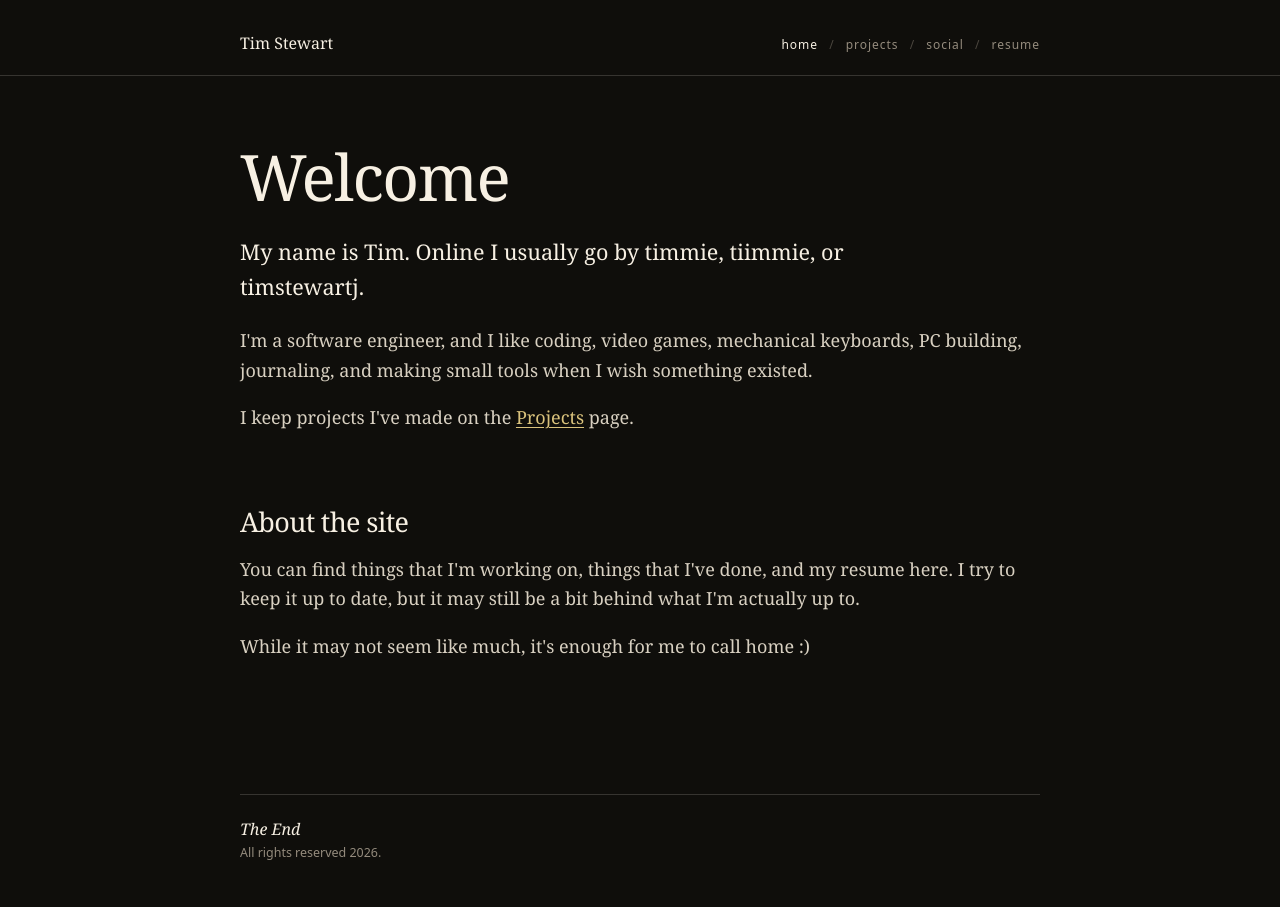
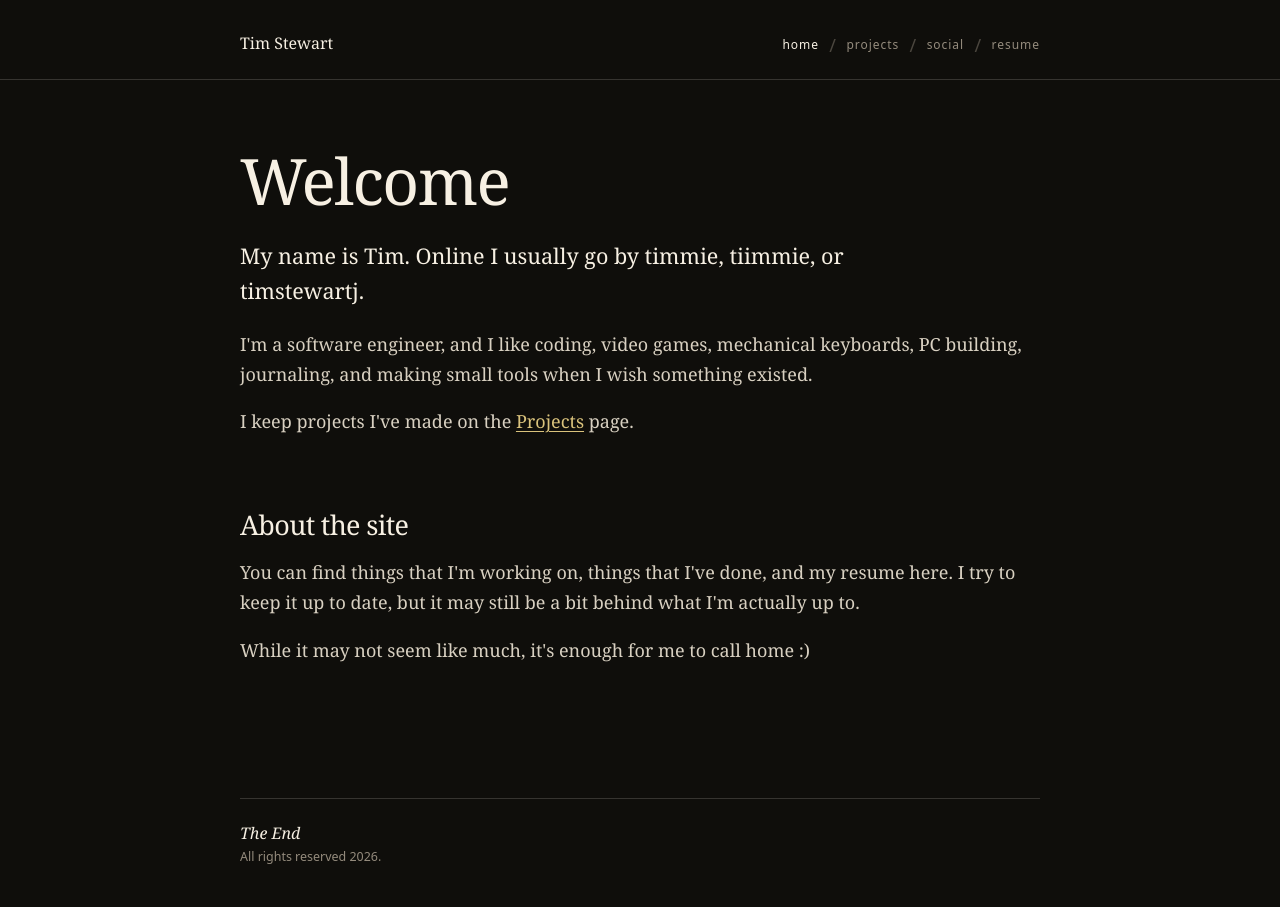
Before and after one commit to TimStewartJ/personal-site, a Jekyll site: the page built from index.html, in a window 1280 px wide. Built offline with Jekyll 4.4.1, drawn with Linux system fonts in a browser that asks for light colours.

Commit message:
Make nav separators decorative
Co-authored-by: Copilot <223556219+Copilot@users.noreply.github.com>

```diff
--- a/_layouts/default.html
+++ b/_layouts/default.html
@@ -39,8 +39,11 @@
 
           <nav aria-label="Primary">
             <a href="{{ "/" | relative_url }}"{% if page.url == "/" %} aria-current="page"{% endif %}>Home</a>
+            <span class="nav-separator" aria-hidden="true">/</span>
             <a href="{{ "/projects" | relative_url }}"{% if page.url == "/projects/" or page.categories contains "projects" %} aria-current="page"{% endif %}>Projects</a>
+            <span class="nav-separator" aria-hidden="true">/</span>
             <a href="{{ "/social" | relative_url }}"{% if page.url == "/social.html" %} aria-current="page"{% endif %}>Social</a>
+            <span class="nav-separator" aria-hidden="true">/</span>
             <a href="{{ "/resume" | relative_url }}"{% if page.url == "/resume/" %} aria-current="page"{% endif %}>Resume</a>
           </nav>
         </div>
--- a/assets/css/header.css
+++ b/assets/css/header.css
@@ -52,7 +52,7 @@
 	align-items: center;
 	justify-content: flex-end;
 	flex-wrap: wrap;
-	gap: 0;
+	gap: 0.65rem;
 	font-family: var(--font-ui);
 }
 
@@ -67,14 +67,8 @@
 	transition: color 0.15s linear;
 }
 
-.header nav a + a {
-	margin-left: 0.7rem;
-}
-
-.header nav a + a::before {
-	content: "/";
+.nav-separator {
 	color: var(--muted);
-	margin-right: 0.7rem;
 	opacity: 0.45;
 }
 
```
